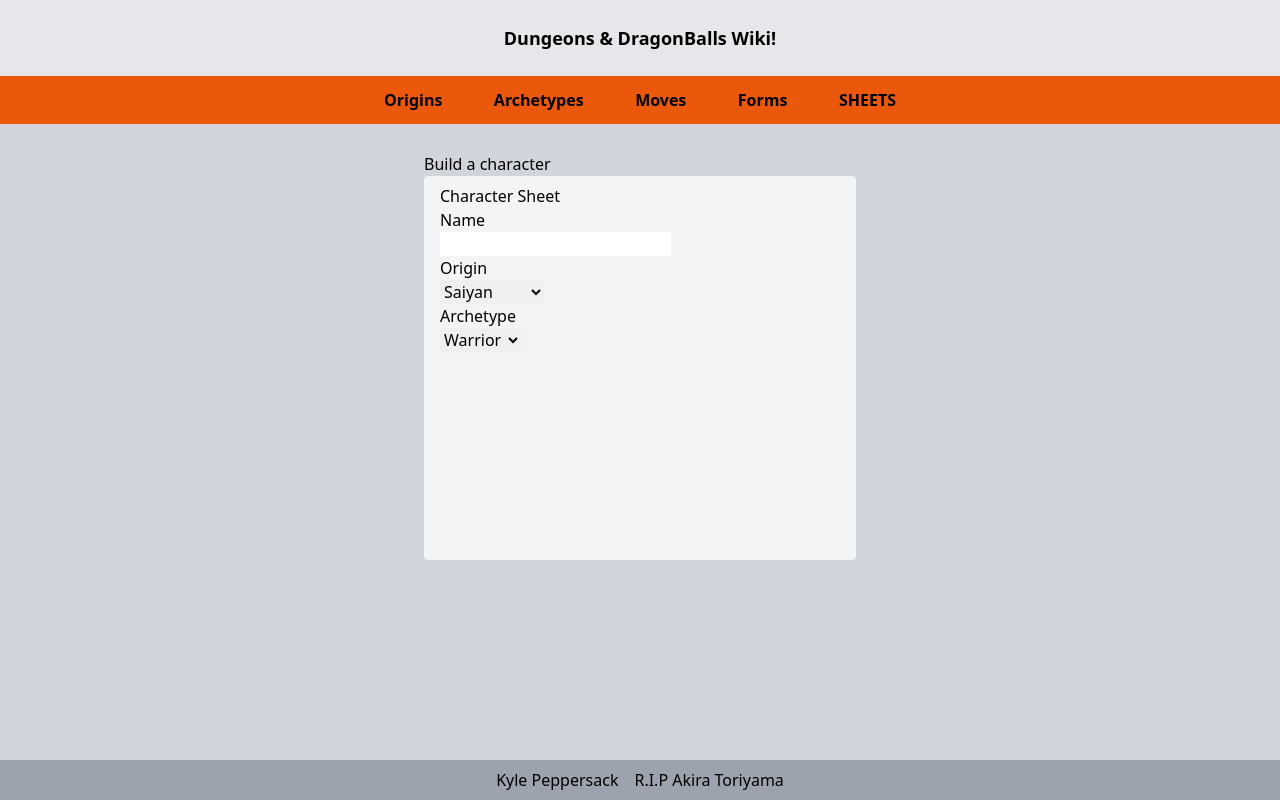
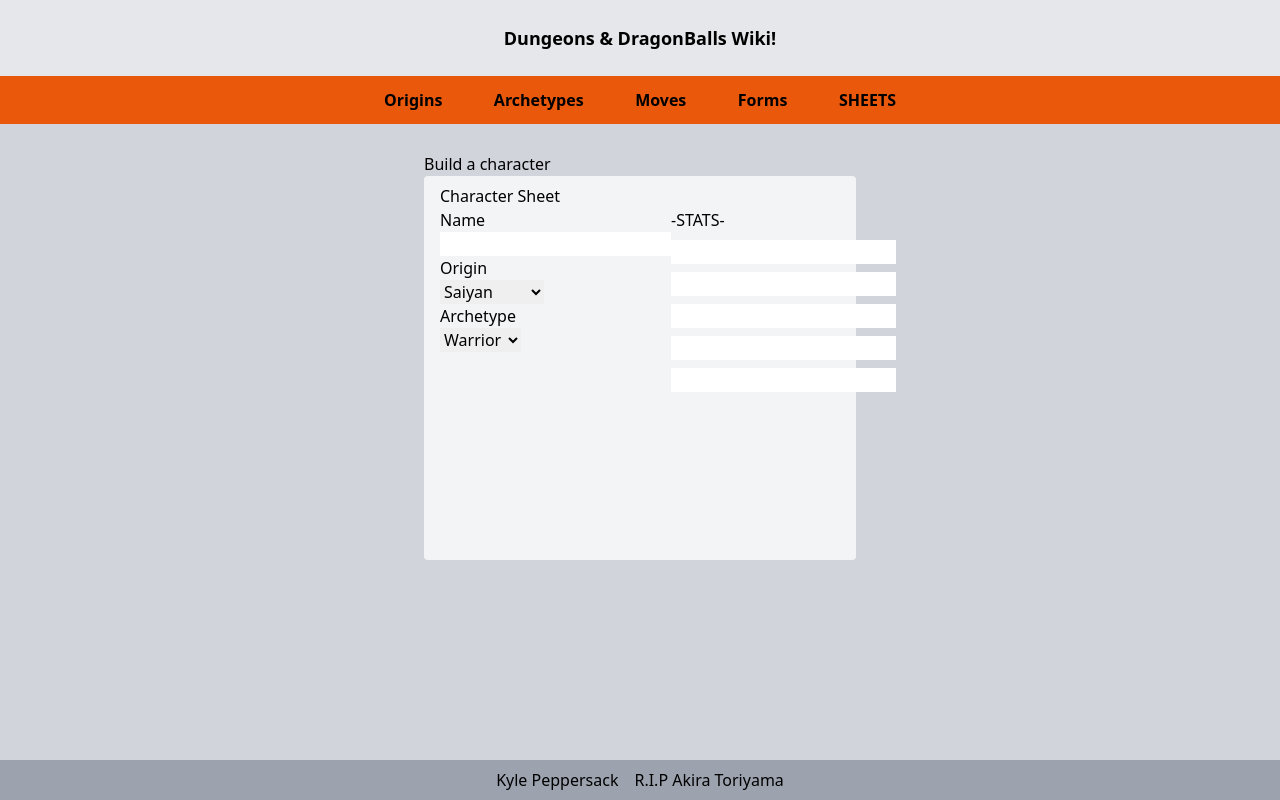
Before and after one commit to KylePep/ddbwiki, a Next.js app: page /sheet in a window 1280 px wide. Built offline with nearby package versions, Linux system fonts and the light colour scheme.

Commit message:
Added grid support and 2 columns for page

```diff
--- a/app/sheet/page.tsx
+++ b/app/sheet/page.tsx
@@ -10,7 +10,8 @@ export default function page() {
             Character Sheet
           </p>
 
-          <form >
+          <form className='grid grid-rows-1 grid-flow-col'>
+            <div>
               <div>
                 <label htmlFor="name">Name </label>
                   <div>
@@ -41,6 +42,16 @@ export default function page() {
                     </select>
                 </div>
               </div>
+            </div>
+
+            <div className='flex flex-col gap-2'>
+              -STATS-
+              <input type="number" name="" id="" />
+              <input type="number" name="" id="" />
+              <input type="number" name="" id="" />
+              <input type="number" name="" id="" />
+              <input type="number" name="" id="" />
+            </div>
 
           </form>
 
```
Lines whose indentation alone changed are shown as unchanged.
